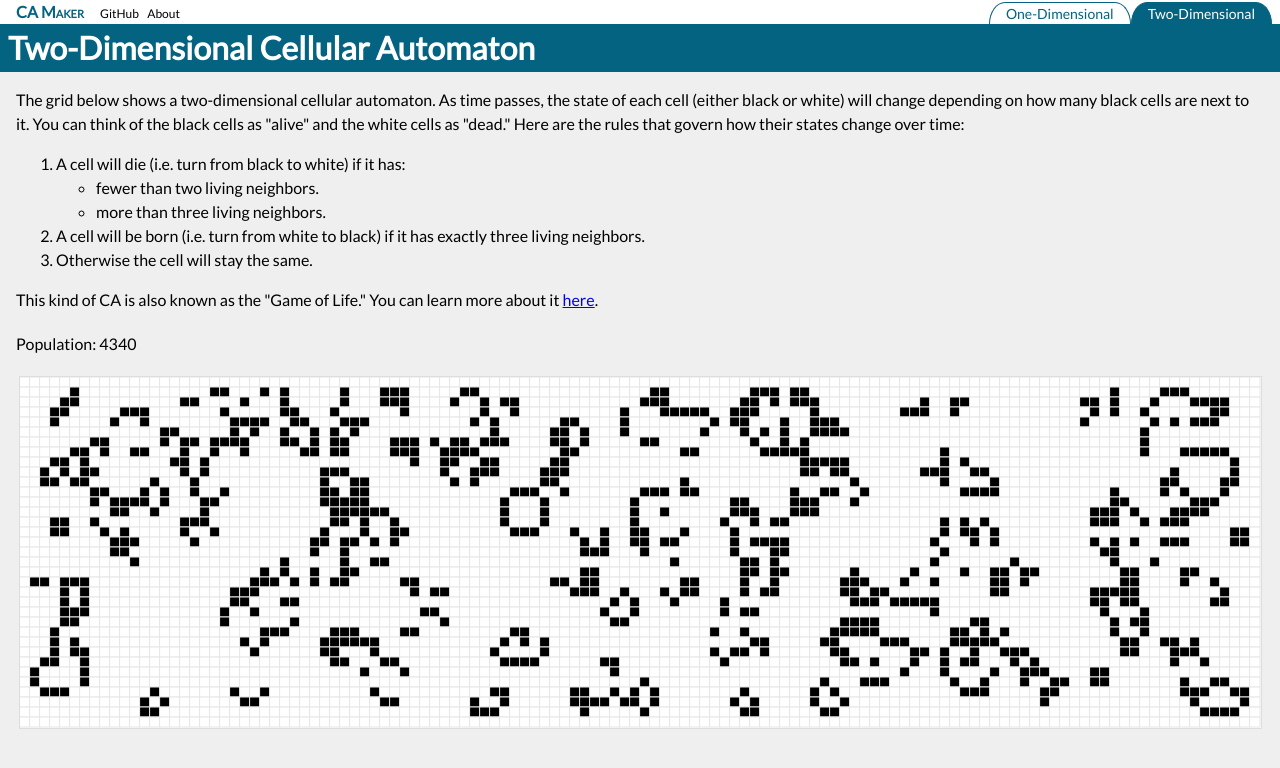
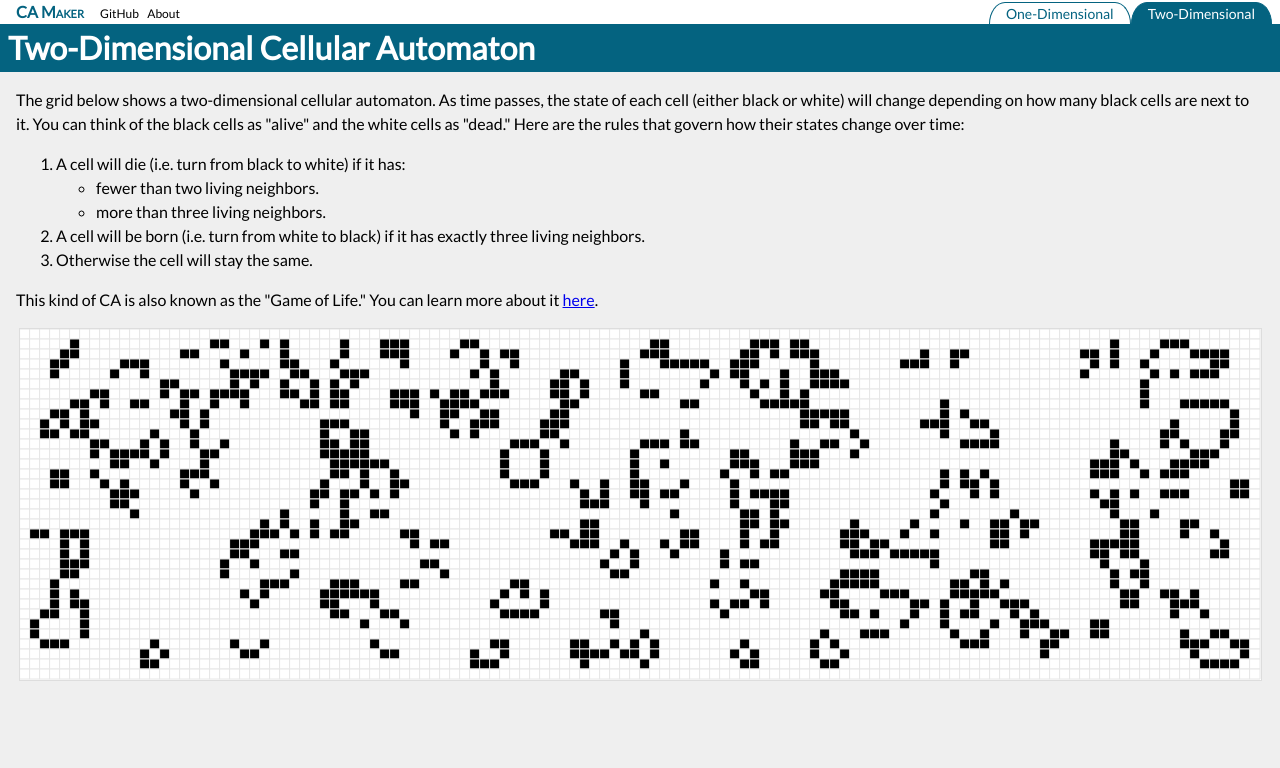
Before and after one commit to bmizepatterson/ca-maker, a Jekyll site: the page built from 2d.html, in a window 1280 px wide. Shown: the top 768 px of the page. Built offline with Jekyll 4.4.1, drawn with Linux system fonts in a browser that asks for light colours; nearby versions of some CDN libraries.

Commit message:
Remove 'population' setting in 2d.html

```diff
--- a/2d.html
+++ b/2d.html
@@ -18,9 +18,4 @@ onload: initDoc()
         <li>Otherwise the cell will stay the same.</li>
     </ol>
 <p>This kind of CA is also known as the "Game of Life." You can learn more about it <a href="https://en.wikipedia.org/wiki/Conway's_Game_of_Life" target="_blank">here</a>.</p>
-<ul class="settings-group">
-    <li>
-        <span>Population: <span id="population"></span></span>
-    </li>
-</ul>
 <div id="canvasContainer"></div>
--- a/assets/js/ca2d.js
+++ b/assets/js/ca2d.js
@@ -26,7 +26,7 @@ function draw() {
 function initCells() {
     let columns = Math.floor(width / cellSize);
     let rows    = Math.floor(height / cellSize);
-    document.getElementById('population').innerHTML = columns * rows;
+    // document.getElementById('population').innerHTML = columns * rows;
 
     for (let r = 0; r < rows; r++) {
         let boardRow = [];
```
